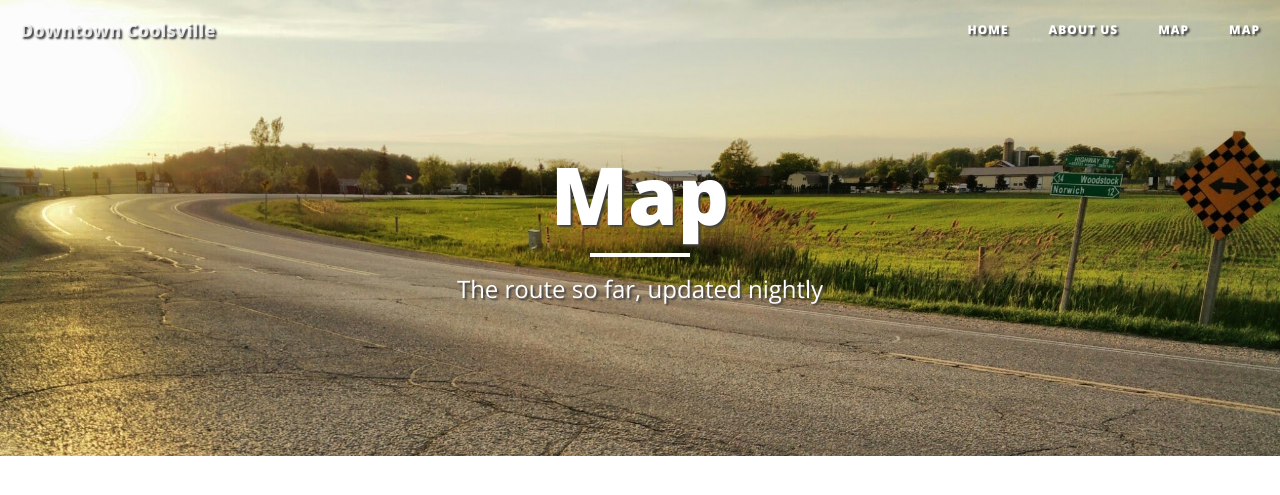
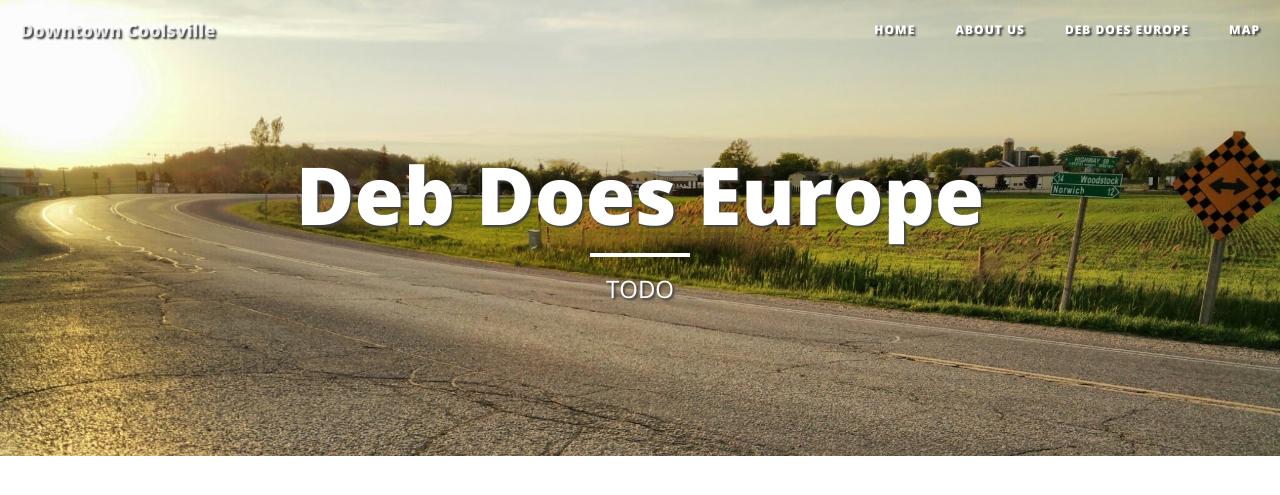
Before and after one commit to markbradley27/markbradley27.github.io, a Jekyll site: the page built from deb_does_europe.html, in a window 1280 px wide and 900 px high. Shown: the top 495 px of the window. Built offline with Jekyll 4.4.1, drawn with Linux system fonts in a browser that asks for light colours; nearby versions of some CDN libraries; comment, search, counter and statistics services are not loaded.

Commit message:
Updated deb_does_europe page metadata

```diff
--- a/deb_does_europe.html
+++ b/deb_does_europe.html
@@ -1,7 +1,7 @@
 ---
 layout: page
-title: "Map"
-description: "The route so far, updated nightly"
+title: "Deb Does Europe"
+description: "TODO"
 header-img: "img/IMG_20150521_201020.jpg"
 ---
 
```
